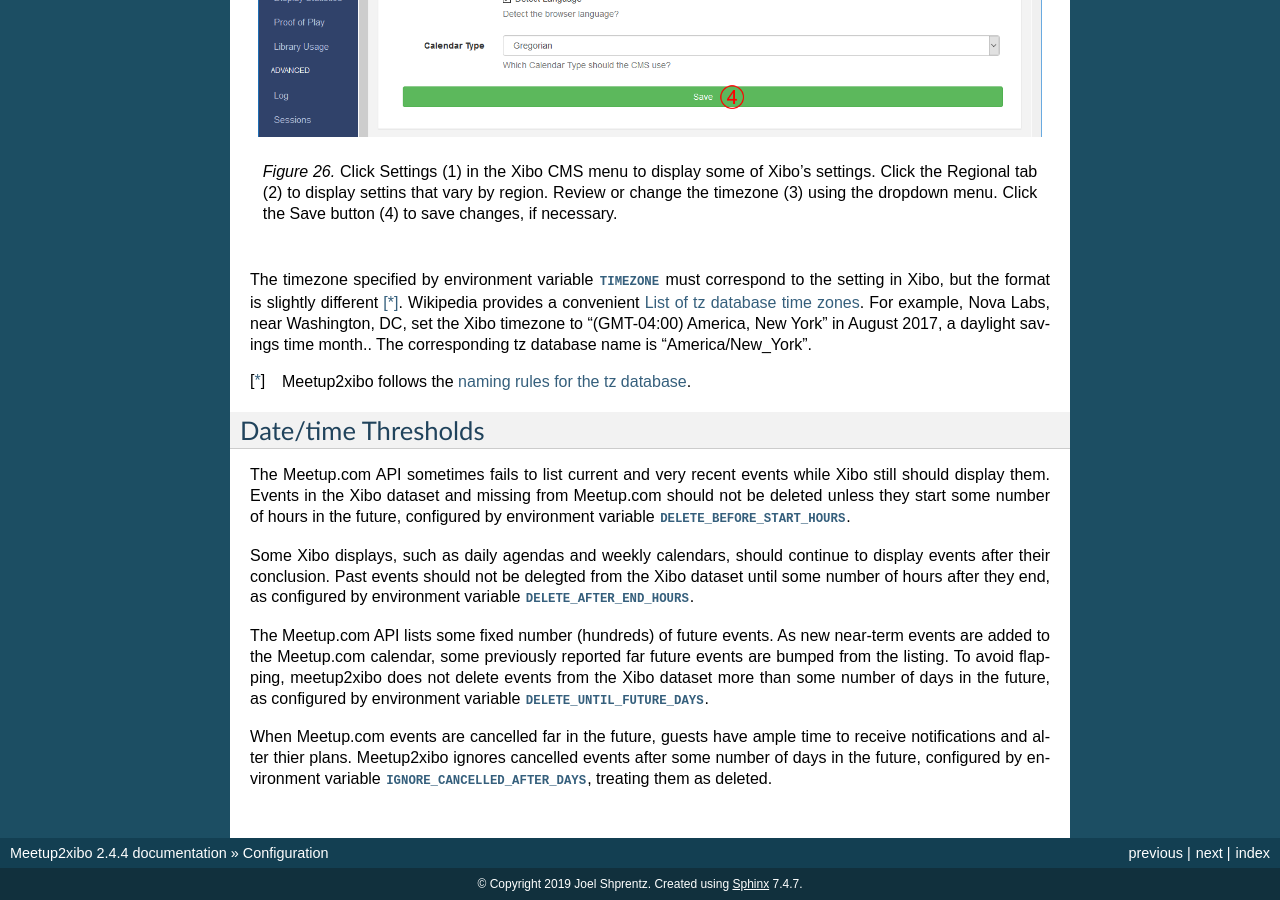
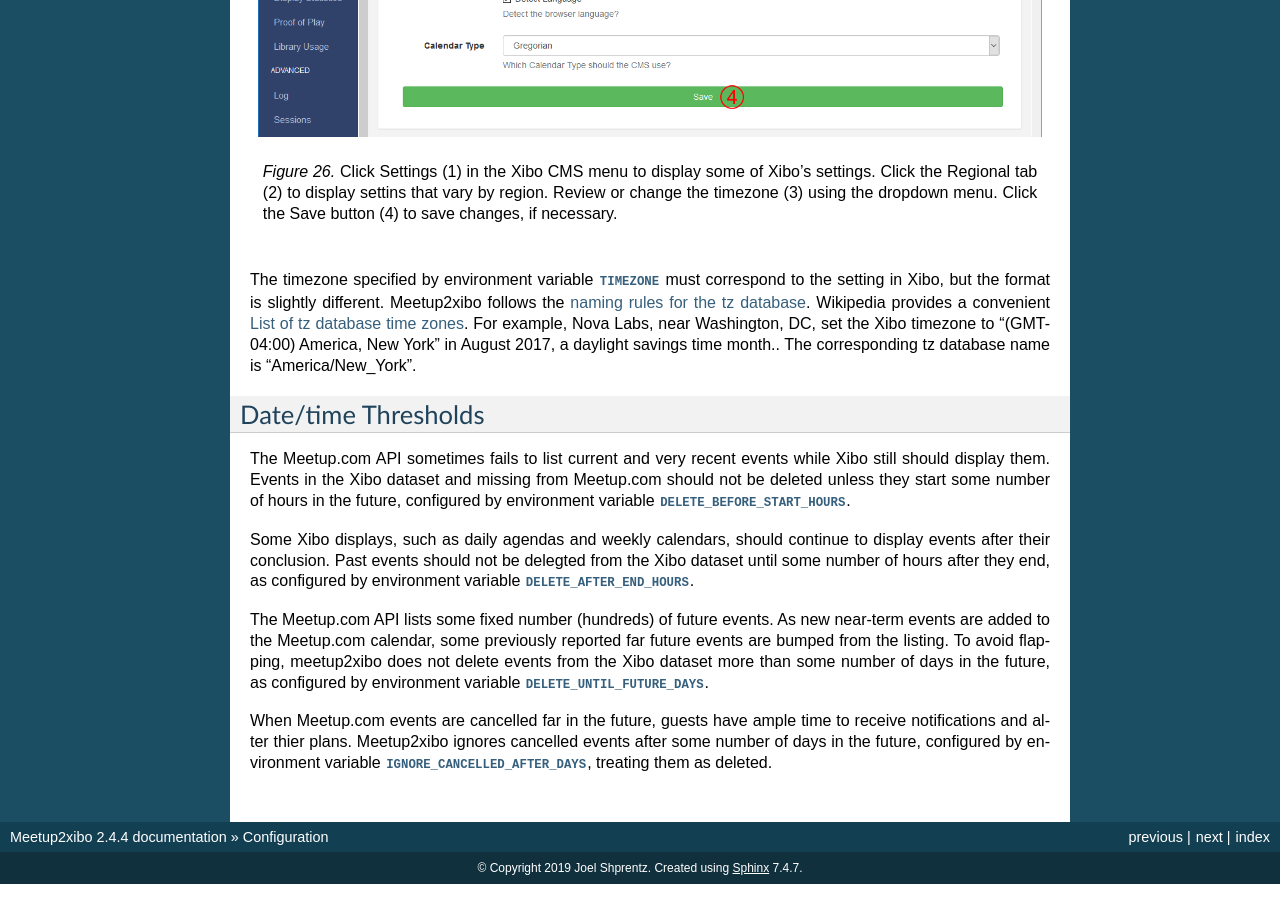
Before and after one commit to jshprentz/meetup2xibo, a Sphinx documentation site: the page built from docs/user-manual/configuration.rst, in a window 1280 px wide and 900 px high, scrolled down 5034 px. Built offline with Sphinx 7.4.7, drawn with Linux system fonts in a browser that asks for light colours.

Commit message:
Move footnote text into body.

```diff
--- a/docs/user-manual/configuration.rst
+++ b/docs/user-manual/configuration.rst
@@ -351,14 +351,13 @@ timezone.
    Click the :guilabel:`Save` button (4) to save changes, if necessary.
 
 The timezone specified by environment variable :envvar:`TIMEZONE` must
-correspond to the setting in Xibo, but the format is slightly different [*]_.
+correspond to the setting in Xibo, but the format is slightly different.
+Meetup2xibo follows the `naming rules for the tz database
+<tz-database-naming-rules>`_.
 Wikipedia provides a convenient `List of tz database time zones`_.
 For example, Nova Labs, near Washington, DC, set the Xibo timezone to
 "(GMT-04:00) America, New York" in August 2017, a daylight savings time month..
 The corresponding tz database name is "America/New_York".
-
-.. [*] Meetup2xibo follows the `naming rules for the tz database
-   <tz-database-naming-rules>`_.
 
 Date/time Thresholds
 --------------------
```
